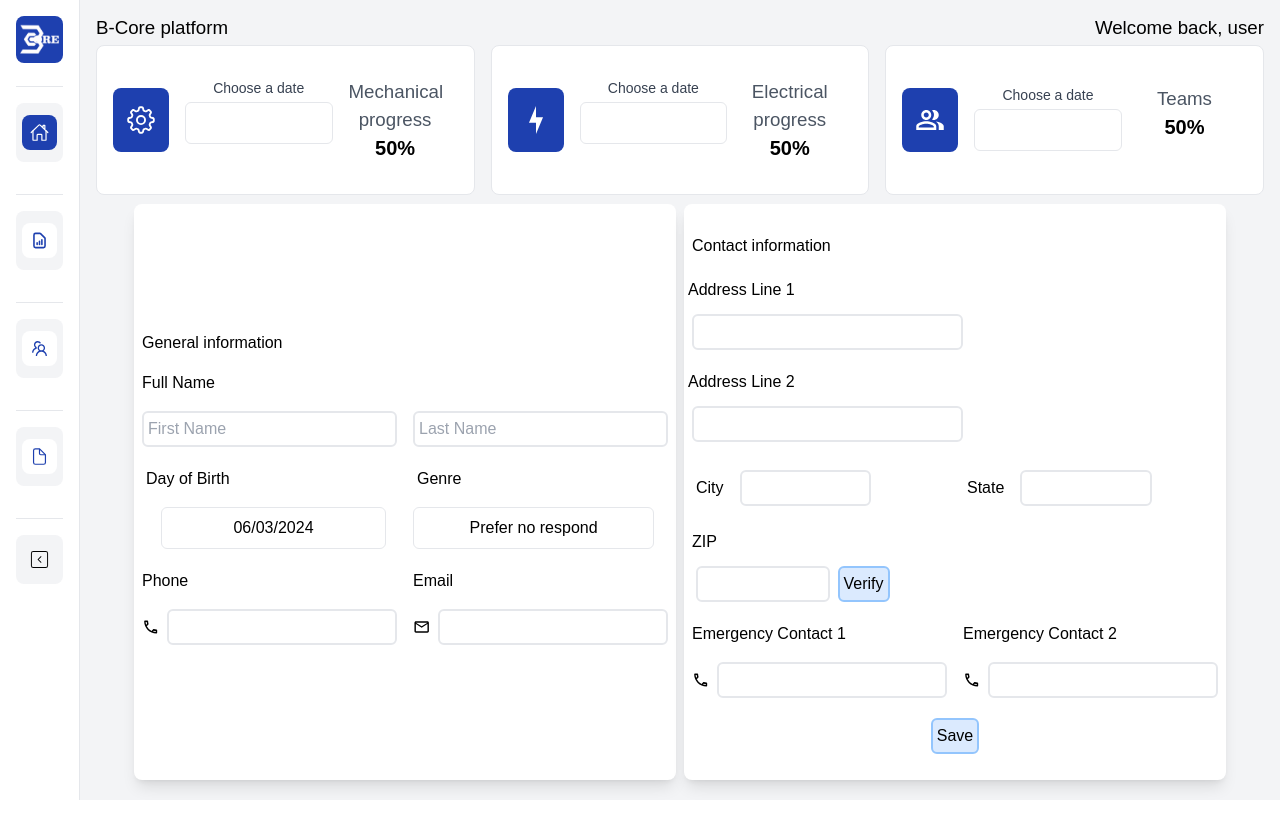
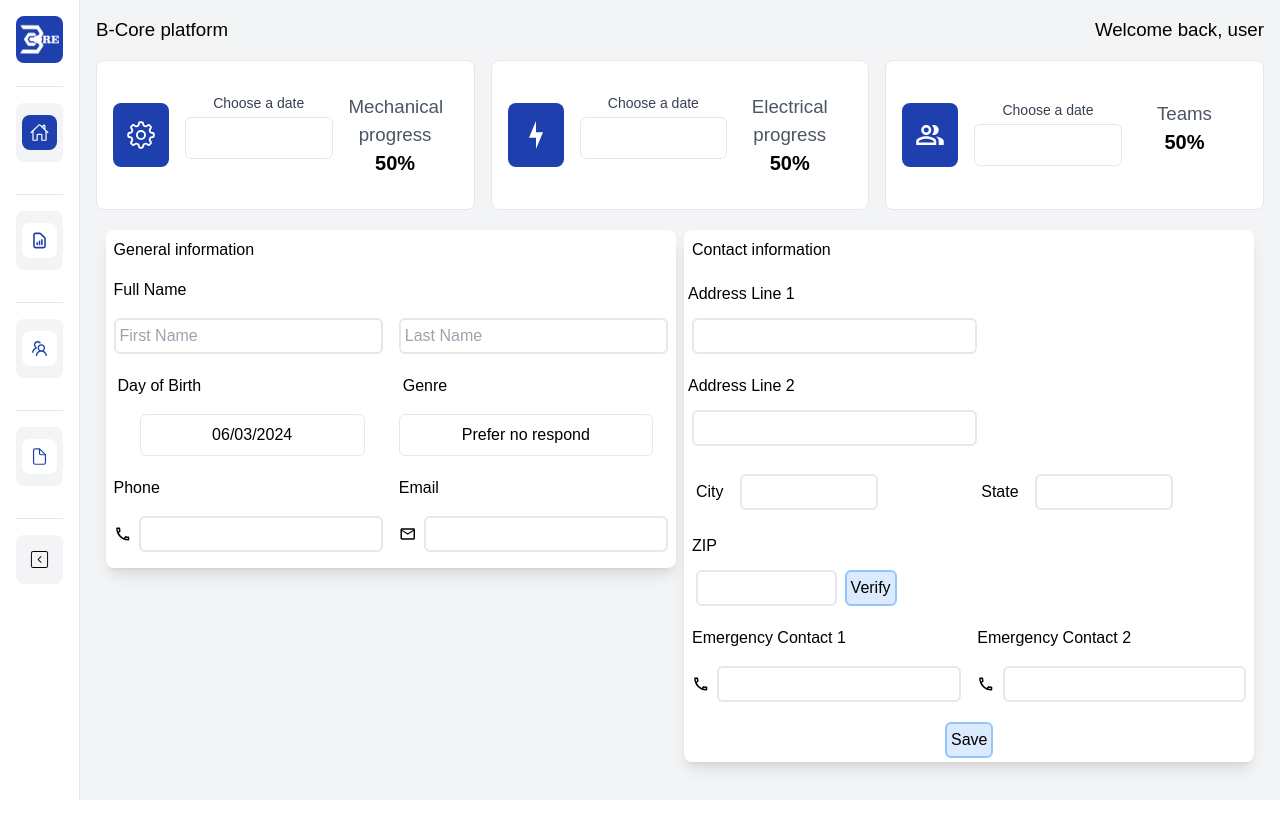
Before and after one commit to LMartin1998/BCorePlatform-Deploy, a Next.js app: page /teams/adduser in a window 1280 px wide. Shown: the top 838 px of the page. Before the commit the page ends 800 px from the top, so only its background shows below. Built offline with nearby package versions, Linux system fonts and the light colour scheme.

Commit message:
Working on add user form

```diff
--- a/src/app/(singlegrid)/teams/adduser/page.jsx
+++ b/src/app/(singlegrid)/teams/adduser/page.jsx
@@ -3,6 +3,7 @@ import Header from "@/app/components/Header";
 import TopCards from "@/app/components/TopCards";
 import GenreDropdown from "@/app/components/teams/GenreDropdown";
 import TeamsDatePicker from "@/app/components/teams/TeamsDatePicker";
+import Head from "next/head";
 import { useEffect, useState } from "react";
 import { MdOutlineLocalPhone, MdOutlineEmail } from "react-icons/md";
 
@@ -15,17 +16,13 @@ export default function AddUser() {
   const [date, setDate] = useState(new Date());
 
   return (
-    <main className="bg-gray-100 min-w-screen h-screen max-h-screen">
-      <div className="flex flex-col justify-center w-full h-[5%]">
-        <Header></Header>
-      </div>
-      <div className="flex w-full h-[20%] items-center">
-        <TopCards></TopCards>
-      </div>
-      <div className="flex w-full h-[72%] justify-center items-start">
-        <form className="w-full h-full" action={save}>
-          <div className="flex flex-col items-center justify-center w-full h-full">
-            <div className="w-11/12 h-full flex items-start justify-center">
+    <main className="bg-gray-100 h-screen min-h-screen">
+      <Header></Header>
+      <TopCards></TopCards>
+      <div className="flex w-full h-full justify-center items-start">
+        <form action={save}>
+          <div className="flex items-center justify-center w-full h-full">
+            <div className="flex items-center justify-center w-full h-full">
               <div className="flex flex-col w-1/2 h-full m-1 rounded-lg shadow-lg bg-white justify-center items-center self-start">
                 <div className="w-full flex justify-start items-center">
                   <p className="m-2">General information</p>
```
